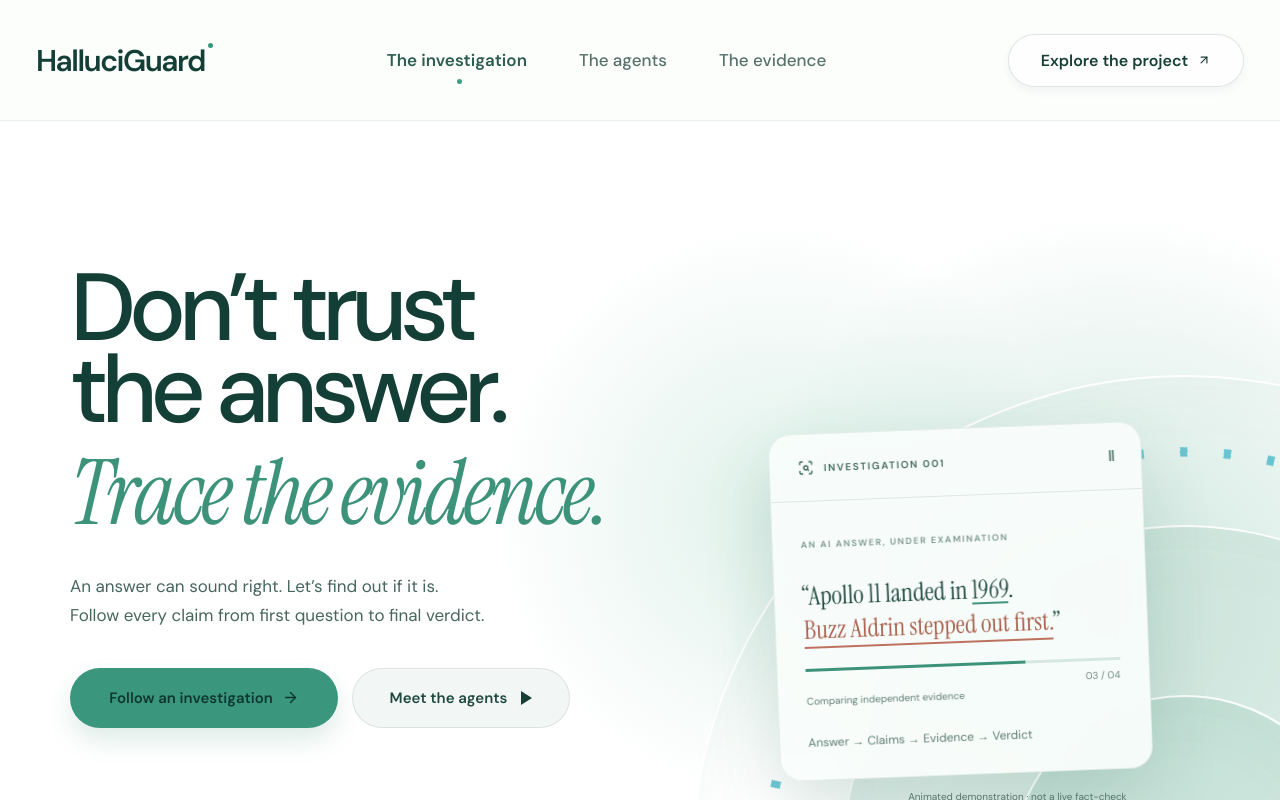
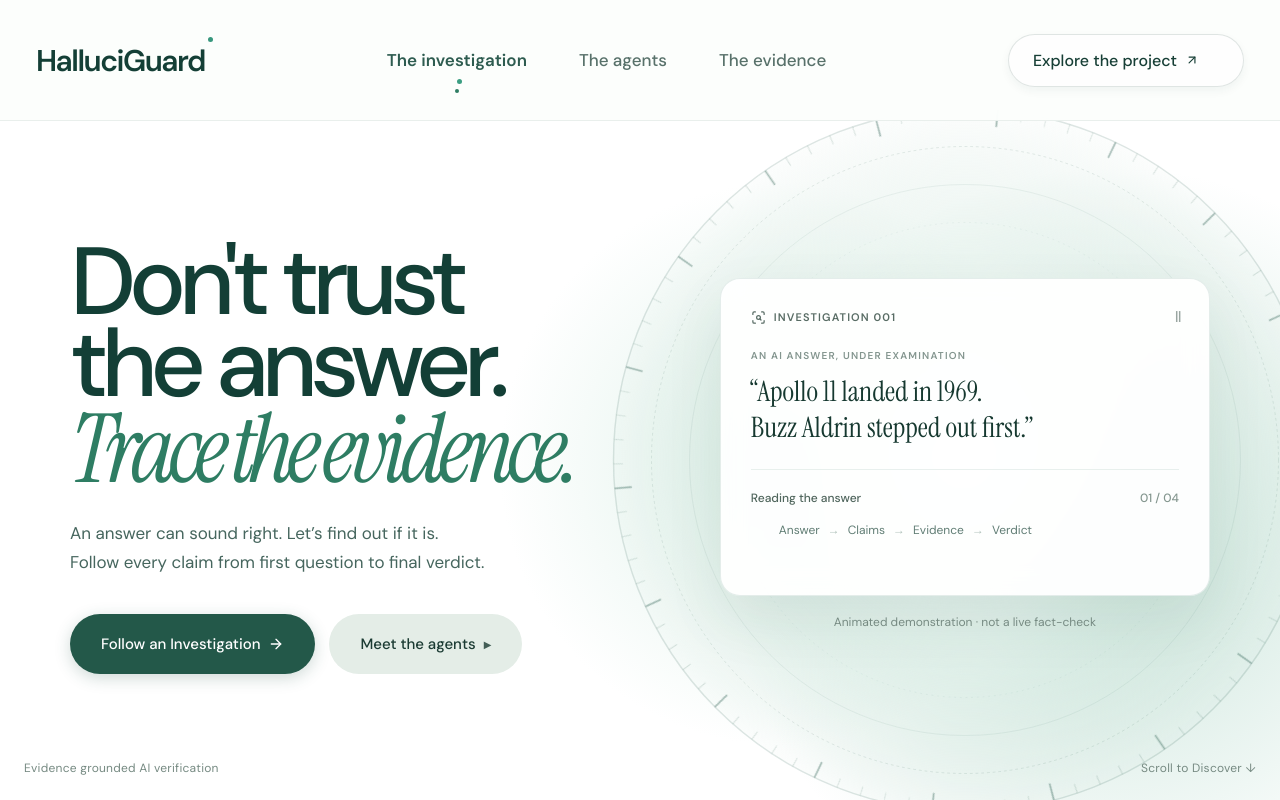
Before and after one commit to Manju10092006/HalluciGuard-Front, a React (Vite) app: page / in a window 1280 px wide. Shown: the top 800 px of the page. Built offline with nearby package versions, Linux system fonts and the light colour scheme.

Commit message:
Redesign Hero section and Navbar to match mockup with rotating wheel animation

```diff
--- a/src/main.jsx
+++ b/src/main.jsx
@@ -129,11 +129,15 @@
     <header className="nav-wrap">
       <nav className="nav" aria-label="Primary navigation">
         <a className="brand" href="#top" aria-label="HalluciGuard home">
-          <span>HalluciGuard</span><i className="brand-dot" aria-hidden="true" />
+          <span>HalluciGuard</span>
+          <span className="brand-dot" aria-hidden="true" />
         </a>
         <div className="desktop-links">
           {links.map(([label, href], index) => (
-            <a className={index === 0 ? 'active' : ''} key={href} href={href}>{label}</a>
+            <a className={`nav-link ${index === 0 ? 'active' : ''}`} key={href} href={href}>
+              {label}
+              {index === 0 && <span className="active-dot" />}
+            </a>
           ))}
         </div>
         <a className="nav-cta" href="#contact">Explore the project <ArrowUpRight size={14} /></a>
@@ -151,25 +155,83 @@
   )
 }
 
+function RotatingWheel() {
+  const ticks = Array.from({ length: 90 }, (_, i) => i)
+  return (
+    <div className="wheel-container" aria-hidden="true">
+      <svg viewBox="0 0 800 800" className="rotating-wheel-svg">
+        <defs>
+          <radialGradient id="wheelBgGrad" cx="50%" cy="50%" r="50%">
+            <stop offset="0%" stopColor="rgba(255, 255, 255, 0.75)" />
+            <stop offset="60%" stopColor="rgba(215, 235, 226, 0.4)" />
+            <stop offset="100%" stopColor="rgba(190, 218, 205, 0.05)" />
+          </radialGradient>
+        </defs>
+        <circle cx="400" cy="400" r="370" fill="url(#wheelBgGrad)" />
+        <circle cx="400" cy="400" r="370" stroke="rgba(35, 88, 73, 0.15)" strokeWidth="1.5" fill="none" />
+        <circle cx="400" cy="400" r="330" stroke="rgba(35, 88, 73, 0.12)" strokeWidth="1" strokeDasharray="3 3" fill="none" />
+        <circle cx="400" cy="400" r="290" stroke="rgba(35, 88, 73, 0.08)" strokeWidth="1" fill="none" />
+        <circle cx="400" cy="400" r="250" stroke="rgba(35, 88, 73, 0.06)" strokeWidth="1" strokeDasharray="2 4" fill="none" />
+        <g className="wheel-ticks-group">
+          {ticks.map((i) => {
+            const angle = (i * 360) / 90
+            const isMajor = i % 5 === 0
+            const tickLen = isMajor ? 18 : 10
+            const r1 = 370
+            const r2 = 370 - tickLen
+            const rad = (angle * Math.PI) / 180
+            const x1 = 400 + r1 * Math.cos(rad)
+            const y1 = 400 + r1 * Math.sin(rad)
+            const x2 = 400 + r2 * Math.cos(rad)
+            const y2 = 400 + r2 * Math.sin(rad)
+            return (
+              <line
+                key={i}
+                x1={x1}
+                y1={y1}
+                x2={x2}
+                y2={y2}
+                stroke={isMajor ? "rgba(35, 88, 73, 0.38)" : "rgba(35, 88, 73, 0.18)"}
+                strokeWidth={isMajor ? 1.8 : 1}
+              />
+            )
+          })}
+        </g>
+      </svg>
+    </div>
+  )
+}
+
 function InvestigationVisual() {
   return (
-    <div className="original-visual" aria-label="Example claim investigation">
-      <div className="evidence-rings" aria-hidden="true">
-        <i className="ring ring-one" /><i className="ring ring-two" /><i className="ring ring-three" />
-        <span className="ring-ticks" />
-      </div>
-      <div className="investigation-visual">
+    <div className="hero-visual-wrapper">
+      <RotatingWheel />
+      <div className="investigation-card" aria-label="Example claim investigation">
         <div className="visual-toolbar">
-          <span><ScanSearch size={16} /> INVESTIGATION 001</span>
+          <span className="toolbar-title"><ScanSearch size={15} /> INVESTIGATION 001</span>
           <span className="pause-mark">Ⅱ</span>
         </div>
-        <div className="answer-strip">
+        <div className="examination-section">
           <span className="strip-label">AN AI ANSWER, UNDER EXAMINATION</span>
-          <p>“Apollo 11 landed in <u>1969</u>.<br /><mark>Buzz Aldrin stepped out first.</mark>”</p>
+          <p className="examination-quote">
+            “Apollo 11 landed in 1969.<br />
+            Buzz Aldrin stepped out first.”
+          </p>
         </div>
-        <div className="investigation-progress"><i /><span>03 / 04</span></div>
-        <p className="comparison-note">Comparing independent evidence</p>
-        <p className="trace-route">Answer → Claims → Evidence → Verdict</p>
+        <div className="card-divider" />
+        <div className="status-row">
+          <span className="status-text">Reading the answer</span>
+          <span className="status-step">01 / 04</span>
+        </div>
+        <div className="trace-route">
+          <span>Answer</span>
+          <span className="route-arrow">→</span>
+          <span>Claims</span>
+          <span className="route-arrow">→</span>
+          <span>Evidence</span>
+          <span className="route-arrow">→</span>
+          <span>Verdict</span>
+        </div>
       </div>
       <p className="demo-note">Animated demonstration · not a live fact-check</p>
     </div>
@@ -180,16 +242,32 @@
   return (
     <section className="hero" id="top">
       <div className="hero-copy" data-reveal>
-        <h1>Don’t trust<br />the answer.</h1>
-        <p className="hero-script">Trace the evidence.</p>
-        <p className="hero-intro">An answer can sound right. Let’s find out if it is.<br />Follow every claim from first question to final verdict.</p>
+        <h1 className="hero-heading">
+          Don't trust<br />
+          the answer.<br />
+          <span className="hero-serif-italic">Trace the evidence.</span>
+        </h1>
+        <p className="hero-intro">
+          An answer can sound right. Let’s find out if it is.<br />
+          Follow every claim from first question to final verdict.
+        </p>
         <div className="hero-actions">
-          <a className="button primary" href="#pipeline">Follow an investigation <ArrowRight size={17} /></a>
-          <a className="button secondary" href="#agents">Meet the agents <span className="play-mark" aria-hidden="true" /></a>
+          <a className="button primary-green" href="#pipeline">
+            Follow an Investigation <ArrowRight size={16} />
+          </a>
+          <a className="button light-pill" href="#agents">
+            Meet the agents <span className="play-triangle">▶</span>
+          </a>
         </div>
       </div>
       <div className="hero-stage" data-reveal>
         <InvestigationVisual />
+      </div>
+      <div className="hero-footer-left">
+        Evidence grounded AI verification
+      </div>
+      <div className="hero-footer-right">
+        Scroll to Discover ↓
       </div>
     </section>
   )
--- a/src/styles.css
+++ b/src/styles.css
@@ -84,41 +84,97 @@
 }
 .nav {
   pointer-events: auto;
-  width: min(1120px, 100%);
-  min-height: 62px;
-  display: flex;
-  align-items: center;
-  gap: 28px;
-  padding: 8px 10px 8px 18px;
-  border: 1px solid rgba(19, 43, 35, .13);
+  width: min(1140px, 100%);
+  min-height: 58px;
+  display: flex;
+  align-items: center;
+  justify-content: space-between;
+  padding: 6px 10px 6px 20px;
+  border: 1px solid rgba(22, 62, 53, 0.12);
   border-radius: 999px;
-  background: rgba(250,252,249,.82);
-  box-shadow: 0 14px 45px rgba(22,62,53,.09);
-  backdrop-filter: blur(18px);
-}
-.brand { display: inline-flex; align-items: center; gap: 10px; text-decoration: none; font-weight: 600; letter-spacing: -.03em; white-space: nowrap; }
-.brand-mark { position: relative; display: inline-block; width: 27px; height: 27px; }
-.brand-mark span { position: absolute; inset: 2px; border: 1.5px solid var(--mint-800); border-radius: 50%; }
-.brand-mark span:nth-child(2) { transform: translateX(5px); opacity: .65; }
-.brand-mark span:nth-child(3) { transform: translateX(-5px); opacity: .34; }
-.desktop-links { display: flex; align-items: center; gap: 4px; margin: 0 auto; }
-.desktop-links a { padding: 10px 13px; border-radius: 999px; color: #53615c; font-size: 13px; text-decoration: none; transition: background .25s, color .25s; }
-.desktop-links a:hover { background: rgba(49,138,114,.08); color: var(--ink); }
-.nav-cta, .button {
+  background: rgba(255, 255, 255, 0.82);
+  box-shadow: 0 12px 36px rgba(22, 62, 53, 0.06);
+  backdrop-filter: blur(16px);
+}
+.brand {
   display: inline-flex;
   align-items: center;
-  justify-content: center;
-  gap: 9px;
-  border: 0;
-  border-radius: 999px;
+  gap: 2px;
   text-decoration: none;
   font-weight: 600;
-  cursor: pointer;
-  transition: transform .25s, box-shadow .25s, background .25s;
-}
-.nav-cta { padding: 13px 18px; background: var(--ink); color: #fff; font-size: 12px; }
-.nav-cta:hover, .button:hover { transform: translateY(-2px); }
-.menu-button { display: none; width: 44px; height: 44px; border: 0; border-radius: 50%; background: var(--ink); color: #fff; align-items: center; justify-content: center; }
+  font-size: 18px;
+  color: #14382e;
+  letter-spacing: -0.02em;
+  white-space: nowrap;
+}
+.brand-dot {
+  display: inline-block;
+  width: 5px;
+  height: 5px;
+  border-radius: 50%;
+  background: #2e7d63;
+  margin-left: 2px;
+  margin-top: -6px;
+}
+.desktop-links {
+  display: flex;
+  align-items: center;
+  gap: 24px;
+}
+.desktop-links .nav-link {
+  position: relative;
+  padding: 6px 4px;
+  color: #556860;
+  font-size: 14px;
+  font-weight: 500;
+  text-decoration: none;
+  transition: color 0.2s;
+}
+.desktop-links .nav-link:hover,
+.desktop-links .nav-link.active {
+  color: #14382e;
+}
+.desktop-links .active-dot {
+  position: absolute;
+  bottom: -4px;
+  left: 50%;
+  transform: translateX(-50%);
+  width: 4px;
+  height: 4px;
+  border-radius: 50%;
+  background: #2e7d63;
+}
+.nav-cta {
+  display: inline-flex;
+  align-items: center;
+  gap: 8px;
+  padding: 10px 18px;
+  background: #ffffff;
+  color: #14382e;
+  border: 1px solid rgba(22, 62, 53, 0.16);
+  border-radius: 999px;
+  font-size: 13px;
+  font-weight: 500;
+  text-decoration: none;
+  box-shadow: 0 2px 8px rgba(22, 62, 53, 0.04);
+  transition: transform 0.2s, box-shadow 0.2s, border-color 0.2s;
+}
+.nav-cta:hover {
+  transform: translateY(-1px);
+  border-color: rgba(22, 62, 53, 0.3);
+  box-shadow: 0 4px 12px rgba(22, 62, 53, 0.08);
+}
+.menu-button {
+  display: none;
+  width: 40px;
+  height: 40px;
+  border: 0;
+  border-radius: 50%;
+  background: #14382e;
+  color: #fff;
+  align-items: center;
+  justify-content: center;
+}
 .mobile-menu {
   pointer-events: auto;
   position: absolute;
@@ -128,105 +184,261 @@
   padding: 14px;
   display: grid;
   gap: 6px;
-  background: rgba(250,252,249,.96);
+  background: rgba(255, 255, 255, 0.96);
   border: 1px solid var(--line);
   border-radius: 22px;
-  box-shadow: 0 20px 60px rgba(17,21,20,.16);
-}
-.mobile-menu a { padding: 14px; border-radius: 12px; text-decoration: none; font-weight: 500; }
-.mobile-menu a:hover { background: var(--mint-100); }
+  box-shadow: 0 20px 60px rgba(17, 21, 20, 0.16);
+}
+.mobile-menu a {
+  padding: 14px;
+  border-radius: 12px;
+  text-decoration: none;
+  font-weight: 500;
+}
+.mobile-menu a:hover {
+  background: var(--mint-100);
+}
 
 .hero {
   position: relative;
-  min-height: 100svh;
-  padding: 160px max(24px, calc((100% - 1280px) / 2)) 54px;
+  min-height: 100vh;
+  padding: 140px max(24px, calc((100% - 1280px) / 2)) 60px;
   display: grid;
-  grid-template-columns: .82fr 1.18fr;
-  grid-template-rows: 1fr auto;
-  gap: 48px;
+  grid-template-columns: 0.95fr 1.05fr;
+  align-items: center;
+  gap: 32px;
   overflow: hidden;
   background:
-    radial-gradient(circle at 13% 90%, rgba(92,168,139,.26), transparent 31%),
-    linear-gradient(135deg, #f1f6f2 0%, #e9f2ec 54%, #e2eee8 100%);
-}
-.hero::before {
-  content: '';
-  position: absolute;
-  width: 44vw;
-  height: 44vw;
-  right: -11vw;
-  top: -22vw;
-  border: 1px solid rgba(22,62,53,.1);
-  border-radius: 50%;
-  box-shadow: 0 0 0 80px rgba(255,255,255,.13), 0 0 0 160px rgba(255,255,255,.08);
-}
-.hero-rays { position: absolute; inset: 0; overflow: hidden; pointer-events: none; }
-.hero-rays i {
-  position: absolute;
-  top: -20%;
-  width: 1px;
-  height: 140%;
-  background: linear-gradient(transparent, rgba(49,138,114,.22), transparent);
-  transform: rotate(24deg);
-  transform-origin: top;
-  animation: rayDrift 10s ease-in-out infinite alternate;
-}
-.hero-rays i:nth-child(1) { left: 57%; }
-.hero-rays i:nth-child(2) { left: 70%; animation-delay: -3s; opacity: .65; }
-.hero-rays i:nth-child(3) { left: 84%; animation-delay: -6s; opacity: .4; }
-@keyframes rayDrift { to { transform: rotate(29deg) translateX(40px); } }
-.hero-copy { position: relative; z-index: 2; align-self: center; padding-bottom: 30px; }
-.eyebrow { display: flex; align-items: center; gap: 10px; margin-bottom: 30px; font-size: 11px; font-weight: 600; letter-spacing: .18em; color: #4b6d61; }
-.eyebrow span { width: 7px; height: 7px; border-radius: 50%; background: var(--mint-500); box-shadow: 0 0 0 6px rgba(49,138,114,.1); }
-.hero h1 { margin: 0; font-size: clamp(64px, 8vw, 128px); line-height: .78; letter-spacing: -.075em; font-weight: 500; color: #143a32; }
-.hero-script { margin: 24px 0 30px; font-family: 'Instrument Serif', Georgia, serif; font-size: clamp(52px, 6.4vw, 104px); font-style: italic; line-height: .8; letter-spacing: -.04em; color: #5f7d72; }
-.hero-intro { max-width: 540px; font-size: clamp(16px, 1.5vw, 20px); line-height: 1.55; color: #496058; }
-.hero-actions { display: flex; align-items: center; gap: 22px; margin-top: 34px; }
-.button { width: max-content; min-height: 48px; padding: 0 20px; }
-.button.primary { background: #173d35; color: #fff; box-shadow: 0 10px 25px rgba(23,61,53,.2); }
-.button.light { background: #fff; color: var(--ink); }
-.button.dark { background: var(--ink); color: #fff; }
-.text-link { display: inline-flex; align-items: center; gap: 7px; font-size: 13px; font-weight: 600; text-decoration: none; border-bottom: 1px solid rgba(17,21,20,.25); padding: 10px 0; }
-.hero-stage { position: relative; z-index: 2; align-self: center; }
-.investigation-visual {
+    radial-gradient(circle at 75% 45%, rgba(190, 222, 208, 0.45), transparent 45%),
+    radial-gradient(circle at 10% 85%, rgba(210, 232, 220, 0.4), transparent 35%),
+    linear-gradient(135deg, #f7faf8 0%, #eef5f0 50%, #e6f0ea 100%);
+}
+.hero-copy {
+  position: relative;
+  z-index: 3;
+  padding-bottom: 20px;
+}
+.hero-heading {
+  margin: 0;
+  font-size: clamp(52px, 6.2vw, 92px);
+  line-height: 0.94;
+  letter-spacing: -0.04em;
+  font-weight: 500;
+  color: #14382e;
+}
+.hero-serif-italic {
+  font-family: 'Instrument Serif', Georgia, serif;
+  font-style: italic;
+  font-weight: 400;
+  color: #2e7d63;
+  display: block;
+  margin-top: 4px;
+}
+.hero-intro {
+  max-width: 520px;
+  margin-top: 28px;
+  margin-bottom: 0;
+  font-size: clamp(15px, 1.35vw, 18px);
+  line-height: 1.5;
+  color: #4b5e56;
+  font-weight: 400;
+}
+.hero-actions {
+  display: flex;
+  align-items: center;
+  gap: 16px;
+  margin-top: 36px;
+}
+.button.primary-green {
+  background: #235849;
+  color: #ffffff;
+  padding: 13px 22px;
+  border-radius: 999px;
+  font-size: 14px;
+  font-weight: 500;
+  display: inline-flex;
+  align-items: center;
+  gap: 8px;
+  box-shadow: 0 4px 16px rgba(35, 88, 73, 0.22);
+  text-decoration: none;
+  transition: transform 0.2s, background-color 0.2s;
+}
+.button.primary-green:hover {
+  transform: translateY(-2px);
+  background: #1c493c;
+}
+.button.light-pill {
+  background: #e4ede7;
+  color: #1b3b33;
+  padding: 13px 20px;
+  border-radius: 999px;
+  font-size: 14px;
+  font-weight: 500;
+  display: inline-flex;
+  align-items: center;
+  gap: 8px;
+  text-decoration: none;
+  transition: transform 0.2s, background-color 0.2s;
+}
+.button.light-pill:hover {
+  transform: translateY(-2px);
+  background: #d8e5dc;
+}
+.play-triangle {
+  font-size: 10px;
+  opacity: 0.8;
+}
+
+.hero-footer-left {
+  position: absolute;
+  bottom: 24px;
+  left: max(24px, calc((100% - 1280px) / 2));
+  z-index: 3;
+  font-size: 12px;
+  color: #768a82;
+  letter-spacing: 0.02em;
+}
+.hero-footer-right {
+  position: absolute;
+  bottom: 24px;
+  right: max(24px, calc((100% - 1280px) / 2));
+  z-index: 3;
+  font-size: 12px;
+  color: #768a82;
+  letter-spacing: 0.02em;
+}
+
+/* HERO RIGHT STAGE & ROTATING WHEEL */
+.hero-stage {
+  position: relative;
+  z-index: 2;
+  display: flex;
+  align-items: center;
+  justify-content: center;
+  width: 100%;
+}
+.hero-visual-wrapper {
   position: relative;
   width: 100%;
-  max-width: 680px;
-  margin-left: auto;
-  padding: 24px;
-  border: 1px solid rgba(22,62,53,.18);
-  border-radius: var(--radius);
-  background: rgba(250,253,250,.72);
-  box-shadow: 0 38px 100px rgba(22,62,53,.13);
-  backdrop-filter: blur(16px);
-}
-.visual-toolbar { display: flex; justify-content: space-between; padding-bottom: 20px; font-size: 9px; letter-spacing: .16em; color: #5e716a; }
-.visual-toolbar span:first-child { display: flex; align-items: center; gap: 7px; }
-.visual-toolbar i { width: 6px; height: 6px; border-radius: 50%; background: #48a989; animation: blink 2s infinite; }
-@keyframes blink { 50% { opacity: .25; } }
-.answer-strip { padding: 24px; border-radius: 18px; background: #183f36; color: #fff; }
-.strip-label { font-size: 9px; letter-spacing: .16em; opacity: .6; }
-.answer-strip p { margin: 12px 0 0; font-family: 'Instrument Serif', Georgia, serif; font-size: clamp(22px, 2.2vw, 31px); line-height: 1.22; }
-.answer-strip mark { color: inherit; background: rgba(241,127,115,.22); border-bottom: 1px solid var(--coral); }
-.claim-row { display: grid; grid-template-columns: 42px 1fr auto; align-items: center; gap: 10px; padding: 17px 4px; border-bottom: 1px solid rgba(22,62,53,.12); font-size: 12px; }
-.claim-row > span:first-child { font-size: 9px; letter-spacing: .12em; color: #7a8b85; }
-.claim-row p { margin: 0; }
-.state { padding: 6px 8px; border-radius: 999px; font-size: 8px; letter-spacing: .12em; font-weight: 600; }
-.state.supported { color: #22644f; background: #dceee5; }
-.state.checking { color: #7c4e25; background: #f7e6c8; }
-.evidence-thread { display: grid; grid-template-columns: 16px 1fr; gap: 10px; padding: 22px 4px 7px; }
-.thread-line { position: relative; display: flex; justify-content: center; }
-.thread-line::before { content: ''; width: 1px; height: 67px; background: #b9cec5; }
-.thread-line i { position: absolute; width: 7px; height: 7px; border-radius: 50%; background: var(--coral); animation: evidenceDrop 2.4s ease-in-out infinite; }
-@keyframes evidenceDrop { from { transform: translateY(0); } 50% { transform: translateY(60px); } to { transform: translateY(0); } }
-.source-chip { display: flex; align-items: center; gap: 11px; padding: 12px 14px; border: 1px solid rgba(22,62,53,.12); border-radius: 12px; background: rgba(255,255,255,.68); }
-.source-chip span { display: grid; gap: 2px; }
-.source-chip b { font-size: 11px; }
-.source-chip small { color: #78857f; font-size: 9px; }
-.relationship-chip { grid-column: 2; width: max-content; display: flex; align-items: center; gap: 7px; padding: 8px 10px; border-radius: 8px; color: #8b433c; background: #f7dedb; font-size: 8px; font-weight: 600; letter-spacing: .12em; }
-.demo-note { margin: 14px 0 0; color: #74847e; font-size: 9px; }
-.hero-foot { position: relative; z-index: 2; grid-column: 1 / -1; display: flex; align-items: center; gap: 18px; color: #567168; font-size: 9px; letter-spacing: .16em; }
-.hero-foot i { flex: 1; height: 1px; background: rgba(22,62,53,.18); }
+  max-width: 540px;
+  display: flex;
+  flex-direction: column;
+  align-items: center;
+  justify-content: center;
+}
+.wheel-container {
+  position: absolute;
+  width: 760px;
+  height: 760px;
+  top: 50%;
+  left: 50%;
+  transform: translate(-50%, -50%);
+  pointer-events: none;
+  z-index: 1;
+}
+.rotating-wheel-svg {
+  width: 100%;
+  height: 100%;
+}
+.wheel-ticks-group {
+  transform-origin: 400px 400px;
+  animation: wheelRotate 45s linear infinite;
+}
+@keyframes wheelRotate {
+  from {
+    transform: rotate(0deg);
+  }
+  to {
+    transform: rotate(360deg);
+  }
+}
+
+.investigation-card {
+  position: relative;
+  z-index: 2;
+  width: 100%;
+  background: rgba(255, 255, 255, 0.94);
+  border: 1px solid rgba(41, 109, 91, 0.12);
+  border-radius: 20px;
+  padding: 28px 30px;
+  box-shadow: 0 24px 60px rgba(22, 62, 53, 0.08);
+  backdrop-filter: blur(12px);
+}
+.visual-toolbar {
+  display: flex;
+  justify-content: space-between;
+  align-items: center;
+  margin-bottom: 22px;
+  font-size: 11px;
+  font-weight: 600;
+  letter-spacing: 0.1em;
+  color: #586c64;
+}
+.toolbar-title {
+  display: flex;
+  align-items: center;
+  gap: 8px;
+}
+.pause-mark {
+  font-size: 12px;
+  opacity: 0.6;
+  letter-spacing: 1px;
+}
+.examination-section {
+  margin-bottom: 24px;
+}
+.strip-label {
+  font-size: 10px;
+  font-weight: 600;
+  letter-spacing: 0.12em;
+  color: #84968f;
+  text-transform: uppercase;
+  display: block;
+  margin-bottom: 12px;
+}
+.examination-quote {
+  margin: 0;
+  font-family: 'Instrument Serif', Georgia, serif;
+  font-size: clamp(22px, 2.2vw, 29px);
+  font-weight: 400;
+  line-height: 1.25;
+  color: #163930;
+}
+.card-divider {
+  height: 1px;
+  background: rgba(41, 109, 91, 0.1);
+  margin-bottom: 20px;
+}
+.status-row {
+  display: flex;
+  justify-content: space-between;
+  align-items: center;
+  margin-bottom: 16px;
+  font-size: 12px;
+  color: #50665d;
+  font-weight: 500;
+}
+.status-step {
+  color: #84968f;
+}
+.trace-route {
+  display: flex;
+  align-items: center;
+  gap: 8px;
+  font-size: 12px;
+  color: #84968f;
+}
+.route-arrow {
+  color: #b0c2ba;
+}
+.demo-note {
+  position: relative;
+  z-index: 2;
+  margin-top: 18px;
+  font-size: 12px;
+  color: #768a82;
+  text-align: center;
+}
 
 .story-bridge { padding: 150px 0; background: var(--paper); }
 .bridge-grid { display: grid; grid-template-columns: .65fr 1.35fr; gap: 50px; }
```
